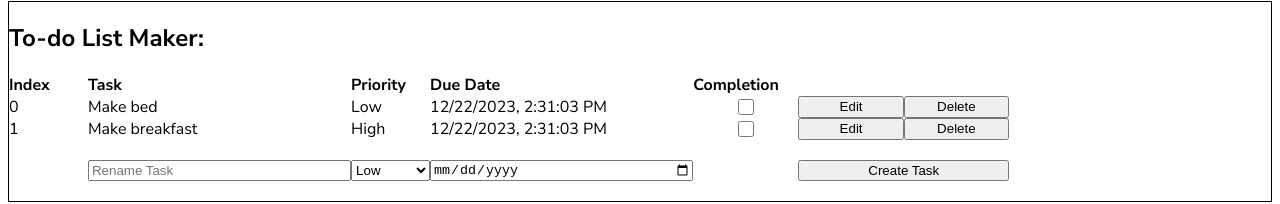
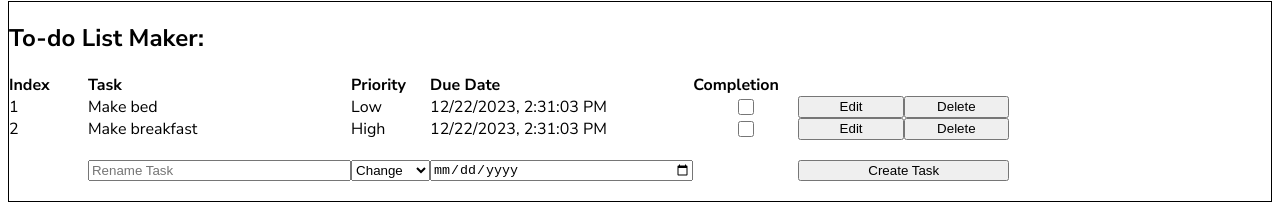
Before and after one commit to bryanlzl/React-Tasker, a React (Create React App) app: page / in a window 1280 px wide. Shown: the part 748-952 px from the top of the page. Built offline with nearby package versions, Linux system fonts and the light colour scheme; the HTML template or start-up script is replaced by a standard one.

Commit message:
fix index display bug

```diff
--- a/src/components/TaskTracker/taskCreateForm.js
+++ b/src/components/TaskTracker/taskCreateForm.js
@@ -51,7 +51,7 @@ function TaskCreateForm(props) {
           onChange={handleInputChange}
           defaultValue="Low"
         >
-          <option>Change</option>
+          <option value="Low">Change</option>
           <option value="High">High</option>
           <option value="Medium">Medium</option>
           <option value="Low">Low</option>
--- a/src/components/TaskTracker/taskList.js
+++ b/src/components/TaskTracker/taskList.js
@@ -6,7 +6,12 @@ import "../../styles/taskTracker/task.css";
 function TaskList(props) {
   const taskChangeHandler = props.taskChangeHandler;
   const taskList = props.taskList;
-  let taskKeys = Object.keys(taskList);
+  let taskKeys = [];
+  Object.keys(taskList)
+    .sort()
+    .map((key, index) => {
+      taskKeys.push([key, index + 1]);
+    });
 
   const [sortState, setSortState] = useState({
     index: true,
@@ -22,12 +27,12 @@ function TaskList(props) {
     switch (sortType) {
       case "index":
         if (sortAsc) {
-          taskKeys = taskKeys.sort();
         } else {
-          taskKeys = taskKeys.sort((a, b) => b.localeCompare(a));
+          taskKeys = taskKeys.sort((a, b) => b[0].localeCompare(a));
         }
         taskKeys.map((key, index) => {
-          iTable[index + 1] = Number(key);
+          iTable[index] = taskKeys[index];
+          index++;
         });
         return iTable;
       case "task":
@@ -51,7 +56,7 @@ function TaskList(props) {
   };
 
   const indexTable = useMemo(() => {
-    return taskSortHandler(currSort, sortState["index"]);
+    return taskSortHandler(currSort, sortState[currSort]);
   }, [taskKeys, currSort, sortState]);
 
   return (
@@ -75,11 +80,11 @@ function TaskList(props) {
       {Object.keys(indexTable).map((x) => {
         return (
           <Task
-            key={indexTable[x]}
-            taskKey={indexTable[x]}
+            key={indexTable[x][1]}
+            taskKey={indexTable[x][1]}
             taskEntry={{
-              taskEntry: taskList[indexTable[x]],
-              taskId: Number(indexTable[x]),
+              taskEntry: taskList[indexTable[x][0]],
+              taskId: Number(indexTable[x][0]),
             }}
             taskChangeHandler={taskChangeHandler}
             taskSortHandler={taskSortHandler}
```
